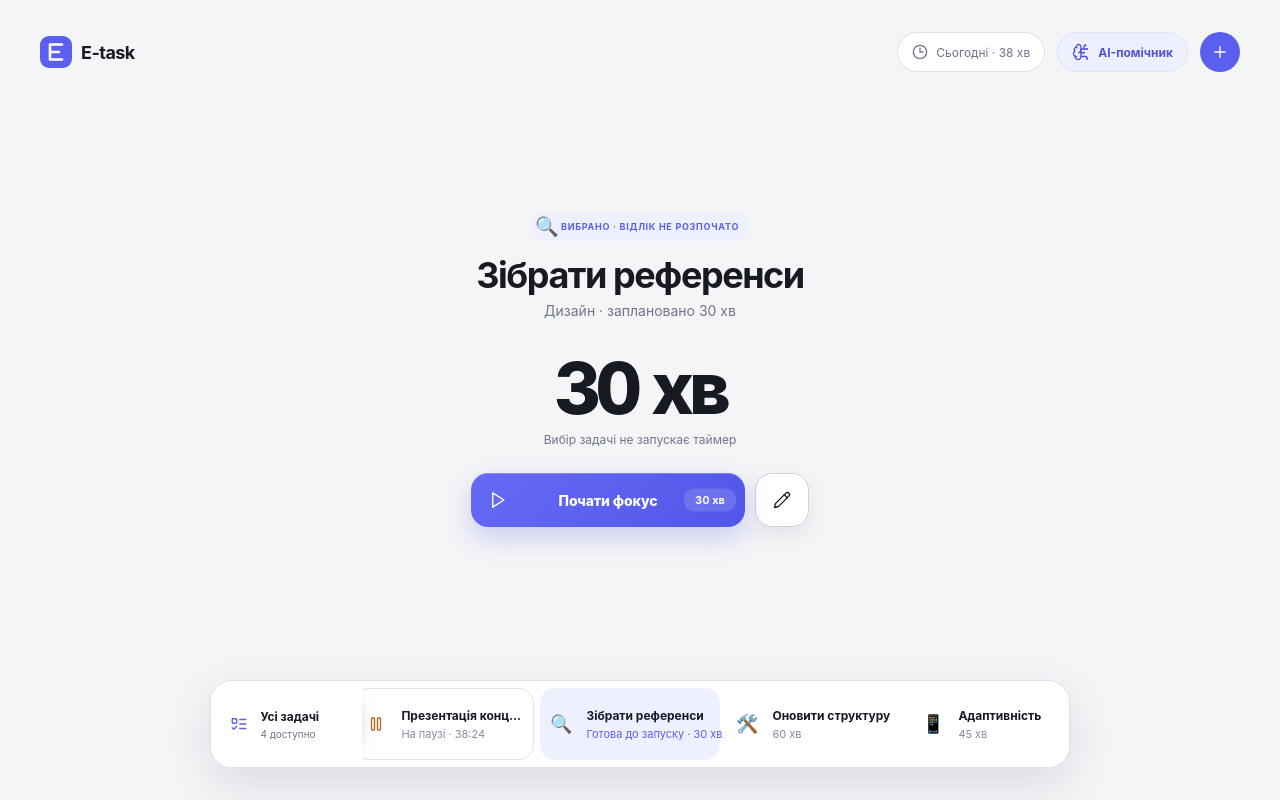
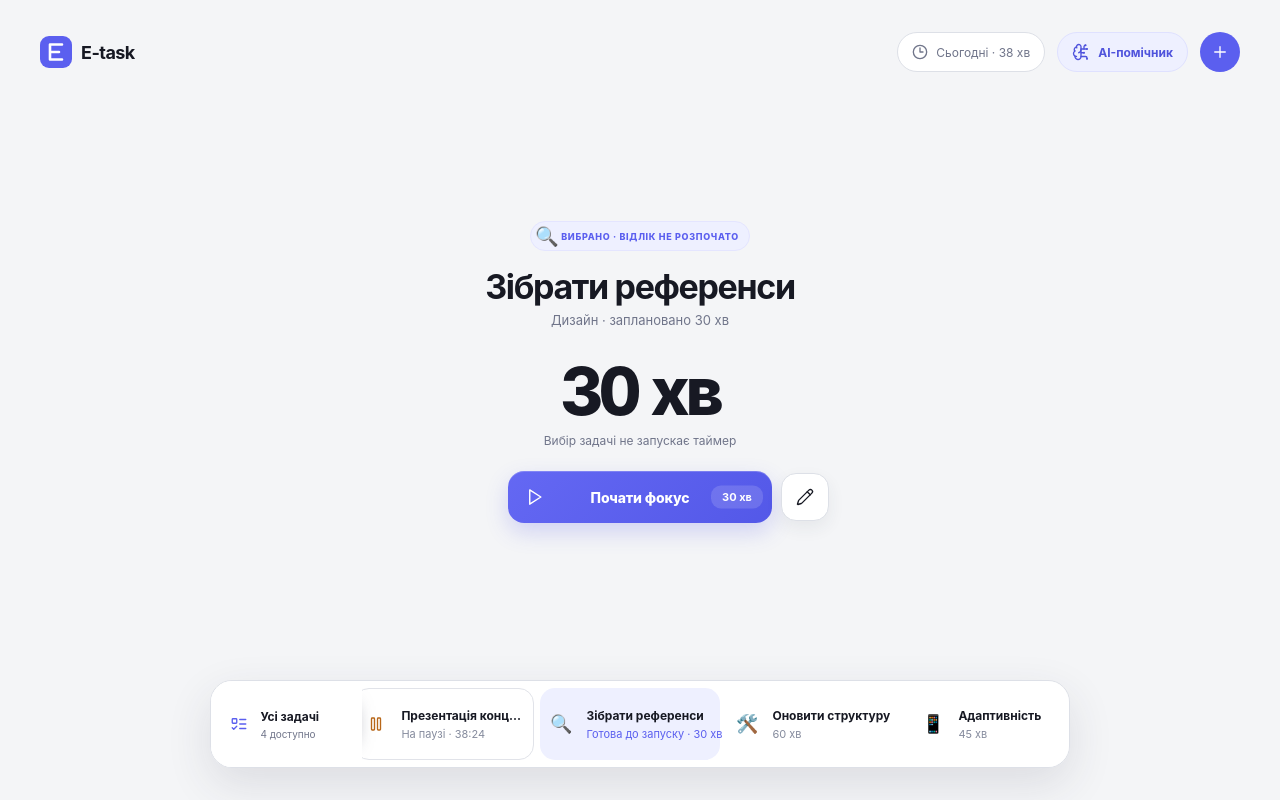
Before and after one commit to Validolio11/E-task-manager, a React (Vite) app: page / in a window 1280 px wide. Built offline with nearby package versions, Linux system fonts and the light colour scheme.

Commit message:
Polish focus controls layout

```diff
--- a/src/app/styles/responsive.css
+++ b/src/app/styles/responsive.css
@@ -5,7 +5,7 @@
 }
 @media(max-width:600px){
   .screen{padding:20px 16px}.today{display:none}.ai-button{width:40px;padding:0;justify-content:center}.ai-button span{display:none}.app-header .round-button{flex:0 0 40px;margin-left:0}
-  .focus{transform:none}.focus h1{font-size:29px;margin-top:14px}.planned{font-size:60px;margin-top:26px}.actions{display:flex;gap:7px;width:100%}.start{width:min(260px,calc(100% - 53px));height:50px;border-radius:15px}.start>svg{left:14px}.start-label{font-size:13px}.start-duration{right:7px;min-width:48px;padding:5px 6px;font-size:10px}.icon-button{width:46px;height:50px;border-radius:15px}.dock{--dock-pad:6px;height:82px;border-radius:18px}
+  .focus{transform:none}.focus h1{font-size:29px;margin-top:15px}.planned{font-size:58px;margin-top:25px}.actions{width:min(260px,calc(100% - 53px));margin-top:19px}.start{width:100%;height:50px;border-radius:15px}.start>svg{left:14px}.start-label{font-size:13px}.start-duration{right:7px;min-width:48px;padding:5px 6px;font-size:10px}.icon-button{left:calc(100% + 7px);top:2px;width:46px;height:46px;border-radius:15px}.dock{--dock-pad:6px;height:82px;border-radius:18px}
   .queue-panel,.ai-panel{width:100%}.dialog-backdrop{align-items:end;padding:0}.dialog{width:100%;max-height:92dvh;border-radius:24px 24px 0 0;padding:22px 18px}.editor-grid{grid-template-columns:1fr 100px}
 }
 @media(max-height:760px){.screen{padding-top:22px;padding-bottom:22px}.focus{transform:none}.planned{font-size:60px;margin-top:24px}.actions{margin-top:16px}.dock{height:82px}}
--- a/src/features/focus-dock/focus-dock.css
+++ b/src/features/focus-dock/focus-dock.css
@@ -1,22 +1,23 @@
-.focus{width:min(660px,calc(100% - 80px));margin:auto;text-align:center;transform:translateY(-6px)}
-.eyebrow{display:inline-flex;align-items:center;gap:6px;background:var(--accent-soft);padding:6px 10px 6px 8px;border-radius:14px}
-.eyebrow.paused{background:#fff3e8}.eyebrow.paused .state-label{color:var(--paused)}
+.focus{width:min(620px,calc(100% - 80px));margin:auto;text-align:center;transform:translateY(-4px)}
+.eyebrow{display:inline-flex;align-items:center;gap:6px;min-height:30px;background:var(--accent-soft);border:1px solid #e4e5ff;padding:5px 10px 5px 8px;border-radius:999px}
+.eyebrow.paused{border-color:#f5e3cf;background:#fff5ea}.eyebrow.paused .state-label,.eyebrow.paused .focus-icon{color:var(--paused)}
 .focus-icon{flex:0 0 16px;width:16px;height:16px;background:transparent;color:var(--accent);display:grid;place-items:center}
 .focus-icon svg{width:14px;height:14px;stroke-width:1.8}.focus-icon .task-emoji{width:16px;height:16px}
-.state-label{font-size:9px;line-height:1;letter-spacing:.08em;color:var(--accent);font-weight:750}
-.focus h1{font-size:36px;line-height:1.12;letter-spacing:-.04em;margin:14px 0 7px;overflow-wrap:anywhere}
-.meta{color:var(--muted);font-size:14px;margin:0}
-.planned{font-size:72px;line-height:.96;font-weight:790;letter-spacing:-.07em;margin:34px 0 10px;font-variant-numeric:tabular-nums}
-.hint{font-size:12px;line-height:1.4;color:var(--muted)}
-.actions{display:flex;justify-content:center;align-items:center;gap:10px;margin-top:24px}
-.start{position:relative;width:274px;height:54px;border:0;border-radius:17px;background:linear-gradient(135deg,#666af5 0%,#5156e8 100%);color:#fff;padding:0;display:block;box-shadow:0 11px 26px rgba(81,86,232,.25),inset 0 1px rgba(255,255,255,.22)}
+.state-label{font-size:9px;line-height:1;letter-spacing:.075em;color:var(--accent);font-weight:780}
+.focus h1{font-size:34px;line-height:1.12;letter-spacing:-.04em;margin:17px 0 6px;overflow-wrap:anywhere}
+.meta{color:var(--muted);font-size:13px;line-height:1.35;margin:0}
+.planned{font-size:66px;line-height:.96;font-weight:790;letter-spacing:-.065em;margin:30px 0 9px;font-variant-numeric:tabular-nums}
+.hint{max-width:390px;margin:0 auto;font-size:12px;line-height:1.45;color:var(--muted)}
+.actions{position:relative;width:264px;display:block;margin:21px auto 0}
+.start{position:relative;width:100%;height:52px;border:0;border-radius:16px;background:linear-gradient(135deg,#6468f3 0%,#5358e8 100%);color:#fff;padding:0;display:block;box-shadow:0 9px 22px rgba(81,86,232,.22),inset 0 1px rgba(255,255,255,.2);transition:transform .16s ease,box-shadow .16s ease}
 .start>svg{position:absolute;left:17px;top:50%;transform:translateY(-50%);width:19px;height:19px;stroke-width:1.8}
 .start-label{position:absolute;left:50%;top:50%;transform:translate(-50%,-50%);font-size:14px;font-weight:760;letter-spacing:-.01em;white-space:nowrap}
 .start-duration{position:absolute;right:9px;top:50%;transform:translateY(-50%);min-width:52px;padding:6px 8px;border-radius:10px;background:rgba(255,255,255,.14);font-size:11px;font-weight:700;line-height:1;white-space:nowrap}
-.start:hover{transform:translateY(-1px);box-shadow:0 13px 28px rgba(81,86,232,.3),inset 0 1px rgba(255,255,255,.24)}
+.start:hover{transform:translateY(-1px);box-shadow:0 12px 25px rgba(81,86,232,.27),inset 0 1px rgba(255,255,255,.23)}
 .start:active{transform:translateY(0);box-shadow:0 6px 16px rgba(81,86,232,.22),inset 0 1px rgba(255,255,255,.18)}
-.icon-button{width:54px;height:54px;border:1px solid #cfd3de;border-radius:17px;background:#fff;color:var(--text);box-shadow:0 8px 20px rgba(48,52,77,.09);display:grid;place-items:center;padding:0}
+.icon-button{position:absolute;left:calc(100% + 9px);top:2px;width:48px;height:48px;border:1px solid var(--line);border-radius:15px;background:#fff;color:var(--text);box-shadow:0 7px 17px rgba(48,52,77,.07);display:grid;place-items:center;padding:0;transition:border-color .16s ease,background .16s ease,transform .16s ease}
 .icon-button svg{width:18px;height:18px;stroke-width:1.8}
-.complete-link{margin:14px auto 0;border:0;background:transparent;color:var(--muted);display:flex;align-items:center;gap:6px;font-size:11px;font-weight:700;padding:4px 8px}
-.complete-link:hover{color:var(--accent)}.complete-link svg{width:14px;height:14px}
+.icon-button:hover{border-color:#cfd2ff;background:var(--accent-soft);color:var(--accent);transform:translateY(-1px)}
+.complete-link{margin:12px auto 0;border:0;border-radius:10px;background:transparent;color:var(--muted);display:flex;align-items:center;gap:6px;font-size:11px;font-weight:700;padding:6px 9px;transition:color .16s ease,background .16s ease}
+.complete-link:hover{background:var(--accent-soft);color:var(--accent)}.complete-link svg{width:14px;height:14px}
 .empty-focus .start-duration{display:none}
```
